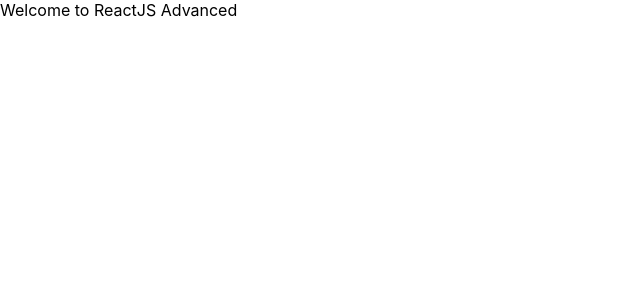
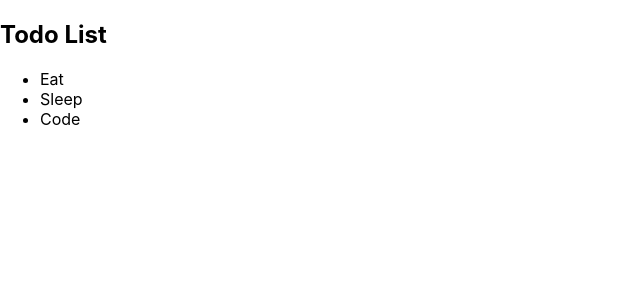
Before and after one commit to haiphamdev/learn-reactjs, a React (Create React App) app: page / in a window 1280 px wide. Shown: the top 300 px of the page, without its empty margins (0-640 px from the left). Built offline with nearby package versions, Linux system fonts and the light colour scheme.

Commit message:
Add feature todo

```diff
--- a/src/App.js
+++ b/src/App.js
@@ -1,8 +1,13 @@
 import React from "react";
+import TodoFeature from "./features/Todo";
 // import "./App.css";
 
 function App() {
-  return <div className="App">Welcome to ReactJS Advanced</div>;
+  return (
+    <div className="App">
+      <TodoFeature />
+    </div>
+  );
 }
 
 export default App;
--- /dev/null
+++ b/src/features/Todo/components/TodoList/index.jsx
@@ -0,0 +1,18 @@
+import React from "react";
+import PropTypes from "prop-types";
+
+TodoList.propTypes = {
+  todoList: PropTypes.array,
+};
+
+function TodoList({ todoList = [] }) {
+  return (
+    <ul>
+      {todoList.map((todo) => (
+        <li key={todo.id}>{todo.title}</li>
+      ))}
+    </ul>
+  );
+}
+
+export default TodoList;
--- /dev/null
+++ b/src/features/Todo/index.jsx
@@ -0,0 +1,22 @@
+import React from "react";
+import PropTypes from "prop-types";
+import TodoList from "./components/TodoList";
+
+TodoFeature.propTypes = {};
+
+function TodoFeature(props) {
+  const todoList = [
+    { id: 1, title: "Eat" },
+    { id: 2, title: "Sleep" },
+    { id: 3, title: "Code" },
+  ];
+
+  return (
+    <div>
+      <h2>Todo List</h2>
+      <TodoList todoList={todoList} />
+    </div>
+  );
+}
+
+export default TodoFeature;
```
Also changed, not shown: src/features/Todo/components/TodoList/styles.scss (added).
